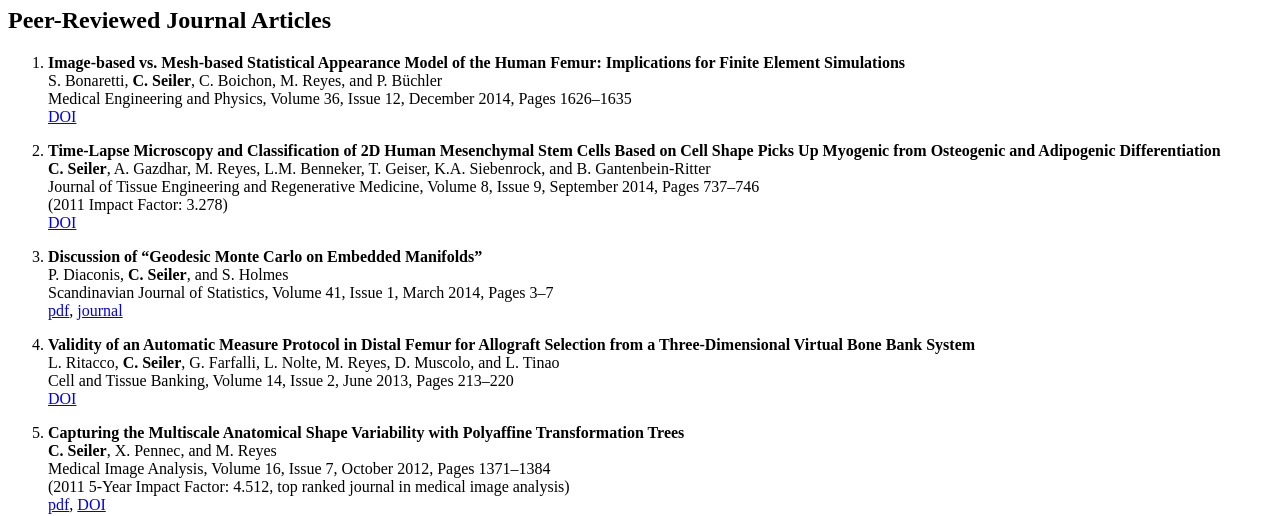
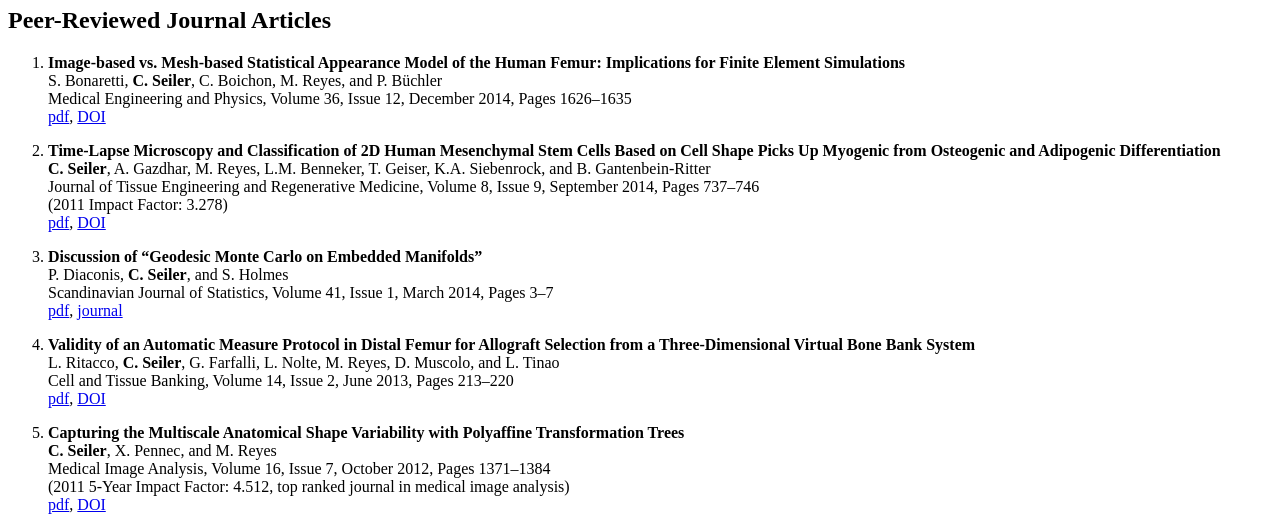
Before and after one commit to ChristofSeiler/ChristofSeiler.github.io, a Jekyll site: the page built from publications.md, in a window 1280 px wide and 1400 px high, scrolled down 297 px. Shown: the part 152-668 px from the top of the window. Built offline with Jekyll 4.4.1, drawn with Linux system fonts in a browser that asks for light colours.

Commit message:
added pdf links

```diff
--- a/publications.md
+++ b/publications.md
@@ -18,13 +18,13 @@ Additionally, two neuroscience articles are currenlty under review.
 1. **Image-based vs. Mesh-based Statistical Appearance Model of the Human Femur: Implications for Finite Element Simulations** <br>
 S. Bonaretti, **C. Seiler**, C. Boichon, M. Reyes, and P. B&uuml;chler <br>
 Medical Engineering and Physics, Volume 36, Issue 12, December 2014, Pages 1626&ndash;1635 <br>
-[DOI](http://dx.doi.org/10.1016/j.medengphy.2014.09.006)
+[pdf](https://www.researchgate.net/profile/Philippe_Buechler/publication/266380792_Image-based_vs_mesh-based_statistical_appearance_models_of_the_human_femur_Implications_for_finite_element_simulations/links/55019de00cf24cee39f80ee2/Image-based-vs-mesh-based-statistical-appearance-models-of-the-human-femur-Implications-for-finite-element-simulations.pdf), [DOI](http://dx.doi.org/10.1016/j.medengphy.2014.09.006)
 
 2. **Time-Lapse Microscopy and Classification of 2D Human Mesenchymal Stem Cells Based on Cell Shape Picks Up Myogenic from Osteogenic and Adipogenic Differentiation** <br>
 **C. Seiler**, A. Gazdhar, M. Reyes, L.M. Benneker, T. Geiser, K.A. Siebenrock, and B. Gantenbein-Ritter <br>
 Journal of Tissue Engineering and Regenerative Medicine, Volume 8, Issue 9, September 2014, Pages 737&ndash;746 <br>
 (2011 Impact Factor: 3.278) <br>
-[DOI](http://dx.doi.org/10.1002/term.1575)
+[pdf](https://www.researchgate.net/profile/Benjamin_Gantenbein/publication/229427399_Time-Lapse_Microscopy_and_Classification_of_2D_Human_Mesenchymal_Stem_Cells_Based_on_Cell_Shape_Picks_Up_Myogenic_from_Osteogenic_and_Adipogenic_Differentiation/links/09e41507ea44c26fb5000000/Time-Lapse-Microscopy-and-Classification-of-2D-Human-Mesenchymal-Stem-Cells-Based-on-Cell-Shape-Picks-Up-Myogenic-from-Osteogenic-and-Adipogenic-Differentiation.pdf), [DOI](http://dx.doi.org/10.1002/term.1575)
 
 3. **Discussion of "Geodesic Monte Carlo on Embedded Manifolds"** <br>
 P. Diaconis, **C. Seiler**, and S. Holmes <br>
@@ -34,7 +34,7 @@ Scandinavian Journal of Statistics, Volume 41, Issue 1, March 2014, Pages 3&ndas
 4. **Validity of an Automatic Measure Protocol in Distal Femur for Allograft Selection from a Three-Dimensional Virtual Bone Bank System** <br>
 L. Ritacco, **C. Seiler**, G. Farfalli, L. Nolte, M. Reyes, D. Muscolo, and L. Tinao <br>
 Cell and Tissue Banking, Volume 14, Issue 2, June 2013, Pages 213&ndash;220 <br>
-[DOI](http://dx.doi.org/10.1007/s10561-012-9307-3)
+[pdf](http://www-sop.inria.fr/asclepios/Publications/Christof.Seiler/RitaccoSeilerCTB2012.pdf), [DOI](http://dx.doi.org/10.1007/s10561-012-9307-3)
 
 5. **Capturing the Multiscale Anatomical Shape Variability with Polyaffine Transformation Trees** <br>
 **C. Seiler**, X. Pennec, and M. Reyes <br>
@@ -93,7 +93,7 @@ MICCAI, Nice, France, LNCS, Volume 7511, Part II, October 2012, Pages 130&ndash;
 H. Bou-Sleiman, **C. Seiler**, T. Iizuka, L. Nolte, and M. Reyes <br>
 MICCAI, Nice, France, LNCS, Volume 7510, Part I, October 2012, Pages 66&ndash;73 <br>
 (Acceptance rate: 248 of 779 papers = 32%)	<br>
-[DOI](http://dx.doi.org/10.1007/978-3-642-33415-3_9)
+[pdf](http://www.mauricioreyes.me/Publications/BouMiccai2012.pdf), [DOI](http://dx.doi.org/10.1007/978-3-642-33415-3_9)
 
 7. **A Near-Incompressible Poly-Affine Motion Model for Cardiac Function Analysis** <br>
 K. McLeod, **C. Seiler**, A. Prakosa, M. Sermesant, and X. Pennec <br>
```
